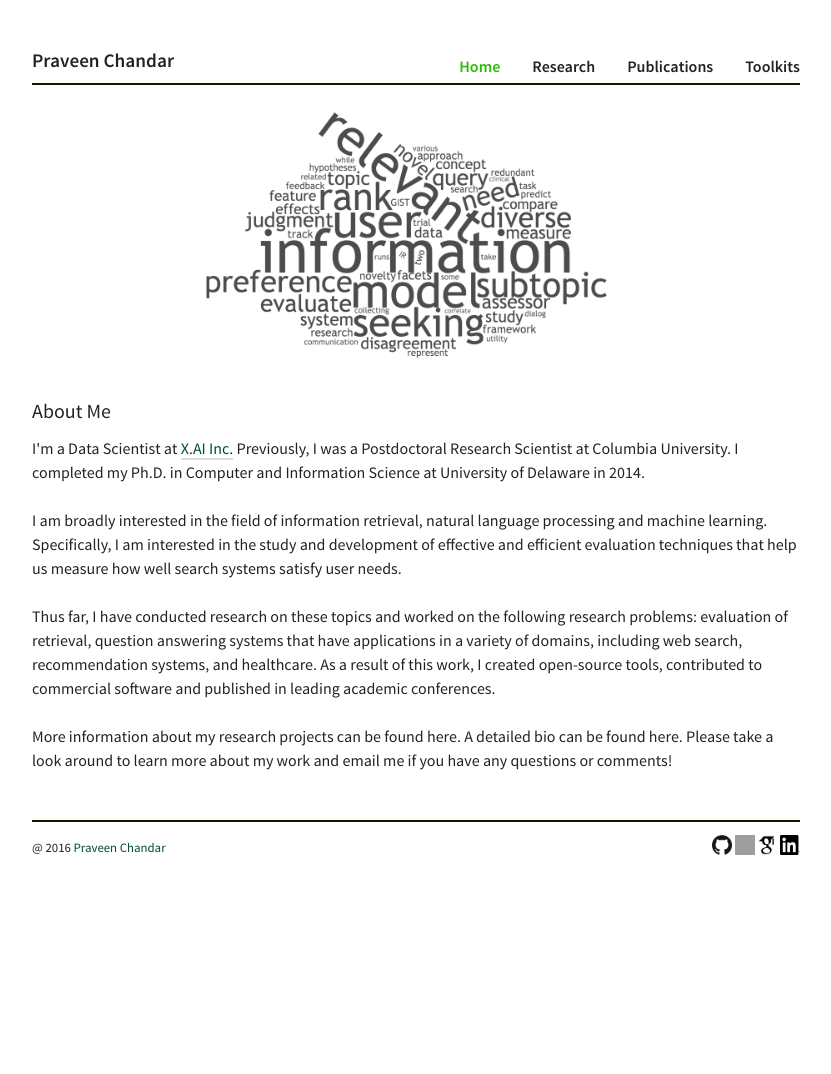
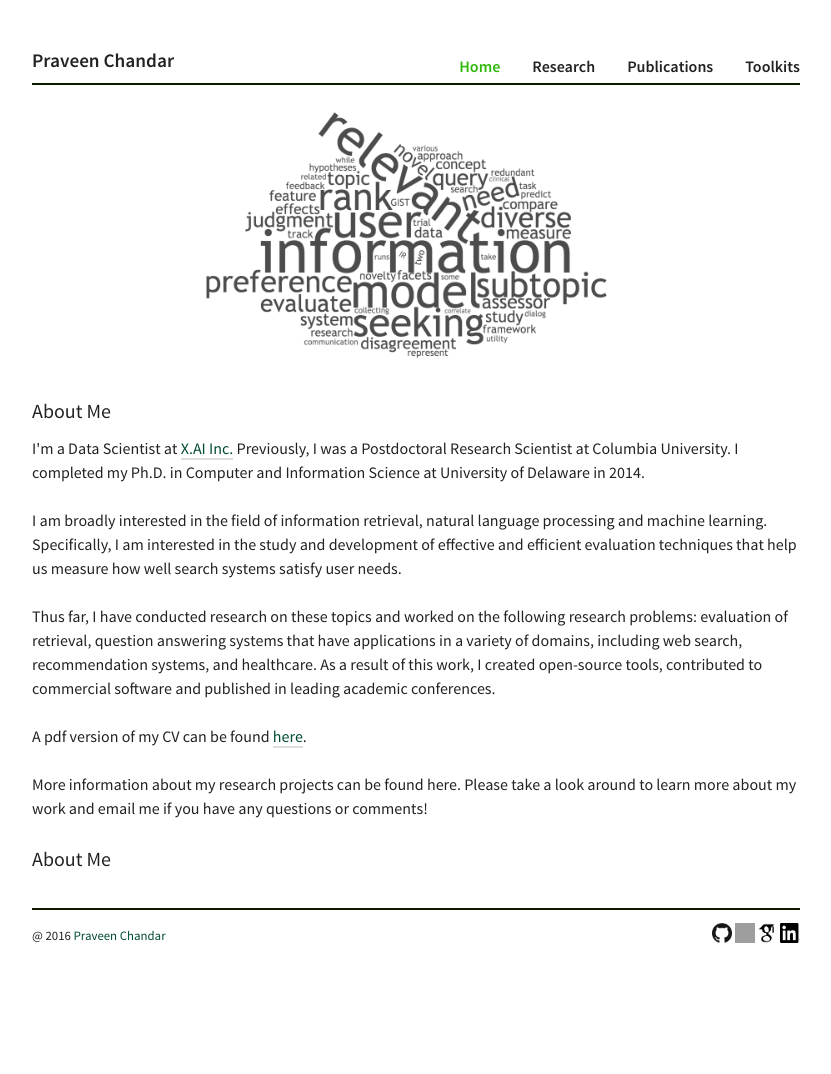
Before and after one commit to pchandar/pchandar.github.io, a Jekyll site: the page built from index.html, in a window 1280 px wide. Shown: the whole page, without its empty margins (224-1055 px from the left). Built offline with Jekyll 4.4.1, drawn with Linux system fonts in a browser that asks for light colours; Markdown is read by kramdown in place of the engine named in the settings; the list of posts is cut into pages by our own code; before the commit the page ends 986 px from its top, so only the background shows below that; grey boxes are pictures that could not be loaded.

Commit message:
adding CV to index page

```diff
--- a/index.html
+++ b/index.html
@@ -39,8 +39,10 @@ title: Home
 
  <p>Thus far, I have conducted research on these topics and worked on the following research problems:  evaluation of retrieval,  question answering systems that have applications in a variety of domains, including web search, recommendation systems, and healthcare. As a result of this work, I created open-source tools, contributed to commercial software and published in leading academic conferences.</p>
 
- <p>More information about my research projects can be found here. A detailed bio can be found here. Please take a look around to learn more about my work and email me if you have any questions or comments!</p>
+ <p>A pdf version of my CV can be found <a href="/cv.pdf">here</a>.</p>
 
+ <p>More information about my research projects can be found here. Please take a look around to learn more about my work and email me if you have any questions or comments!</p>
 
+<h3>About Me</h3>
 
 </div>
```
Also changed, not shown: public/images/avtar.png (added), 1 other file.
